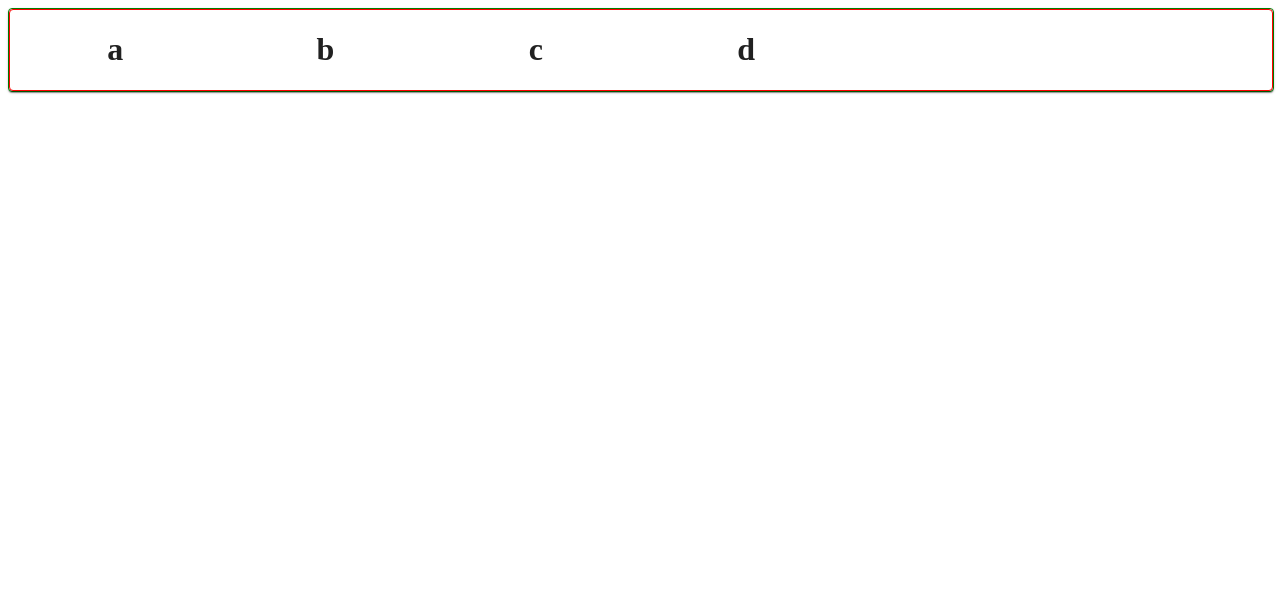
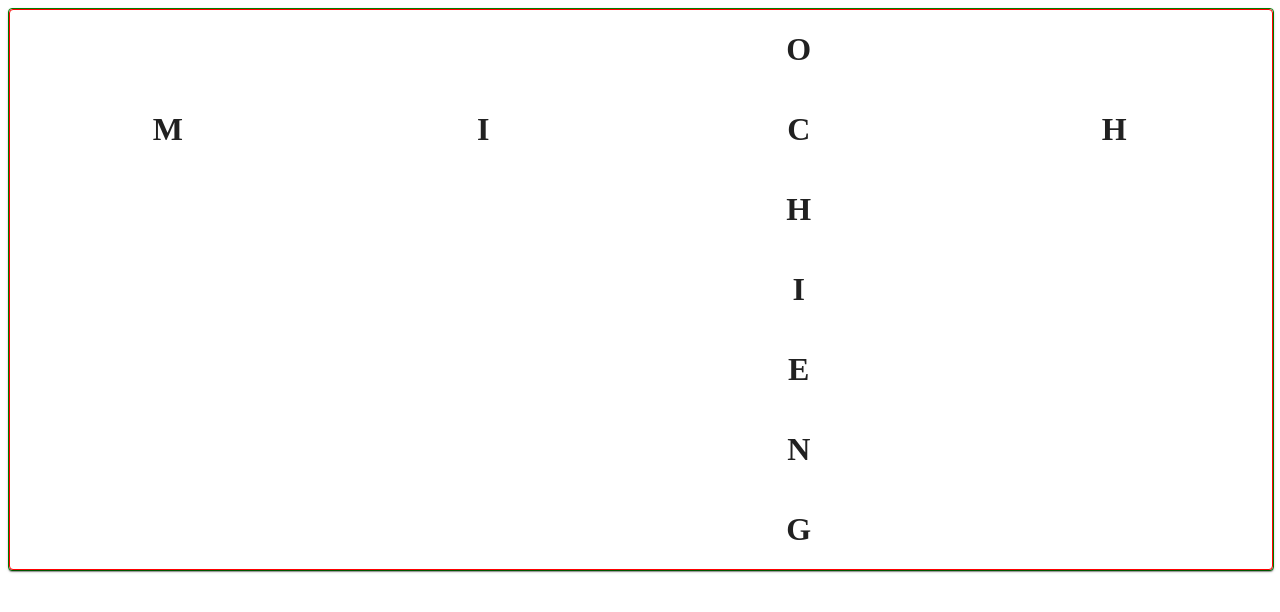
Before and after one commit to MichOchieng/sandbox, a React (Vite) app in the folder typographyAnimation/: page / in a window 1280 px wide. Shown: the top 612 px of the page. Built offline with nearby package versions, Linux system fonts and the light colour scheme.

Commit message:
Now spells name

```diff
--- a/typographyAnimation/src/component/headerCard/headerCard.tsx
+++ b/typographyAnimation/src/component/headerCard/headerCard.tsx
@@ -1,42 +1,33 @@
 import * as React from "react";
 import { Grid, Paper } from "@mui/material";
+import { Box } from "@mui/system";
+
+const name: string[] =   ['','','O','',
+                        'M','I','C','H',
+                          '','','H','',
+                          '','','I','',
+                          '','','E','',
+                          '','','N','',
+                          '','','G','']
 
 export const HeaderCard = () => {
-    return(
+    return (
         <Paper
             sx={{
                 border: "1px solid red",
                 textAlign: "center",
             }}
         >
-        <Grid
-            container
-        >
             <Grid
-                item
-                xs={2}
+                container
             >
-                <h1>a</h1>
+                {name.map((_, index) => (
+                <Grid item xs={3} sm={3} md={3} key={index}>
+                    <h1>{name[index]}</h1>
+                </Grid>
+                ))}
             </Grid>
-            <Grid
-                item
-                xs={2}
-            >
-                <h1>b</h1>
-            </Grid>
-            <Grid
-                item
-                xs={2}
-            >
-                <h1>c</h1>
-            </Grid>
-            <Grid
-                item
-                xs={2}
-            >
-                <h1>d</h1>
-            </Grid>
-        </Grid>
+
         </Paper>
     )
 }
```
